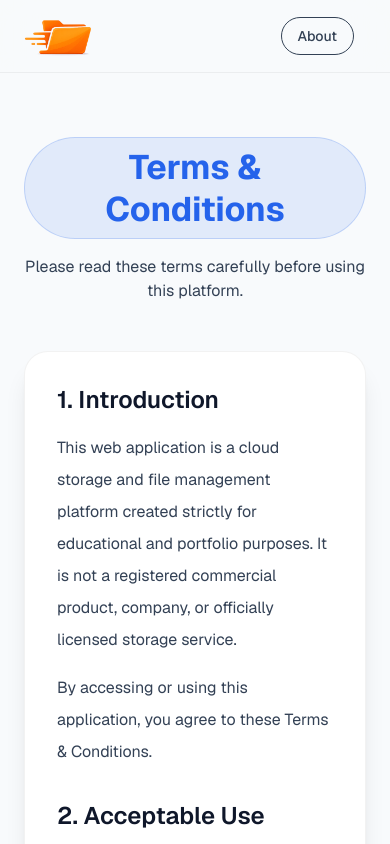
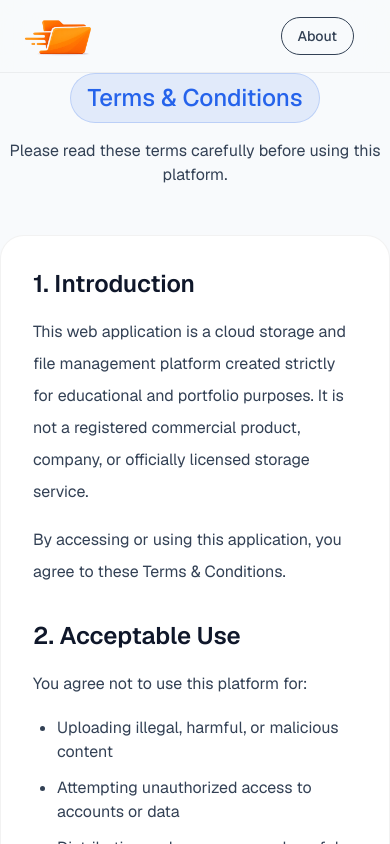
Before and after one commit to kelvinquartey/QuikVault, a Next.js app: page /terms in a window 390 px wide. Shown: the top 844 px of the page. Built offline with nearby package versions, Linux system fonts and the light colour scheme; no server answers; a web font is replaced by a local one.

Commit message:
style: make terms page heading responsive

```diff
--- a/app/(public)/terms/page.tsx
+++ b/app/(public)/terms/page.tsx
@@ -2,11 +2,11 @@ import Link from "next/link";
 
 const TermsPage = () => {
   return (
-    <main className="min-h-screen bg-[var(--background)] px-6 py-16 text-[var(--foreground)]">
+    <main className="min-h-screen bg-[var(--background)] text-[var(--foreground)] px-0 sm:px-6 py-0 sm:py-10">
         <div className="mx-auto max-w-4xl">
             <div className="mb-12 text-center">
                 <div className="mb-4 inline-flex items-center rounded-full border border-[var(--color-primary)]/20 bg-[var(--color-primary)]/10 px-4 py-2">
-                    <span className="h1 font-medium text-[var(--color-primary)] dark:text-white/90">
+                    <span className="text-2xl sm:text-[2.125rem] sm:leading-[2.625rem] font-medium text-[var(--color-primary)] dark:text-white/90">
                         Terms & Conditions
                     </span>
                 </div>
```
